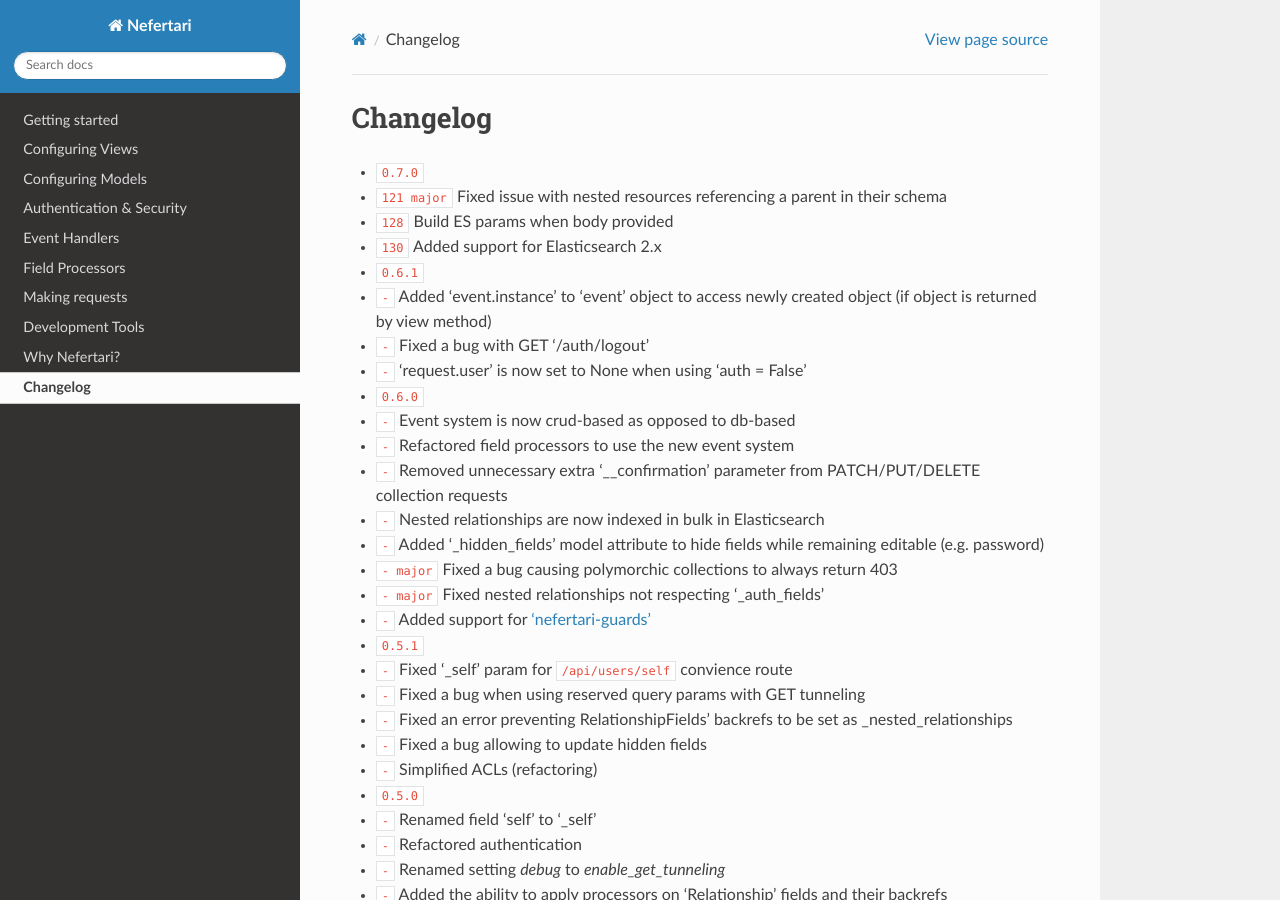
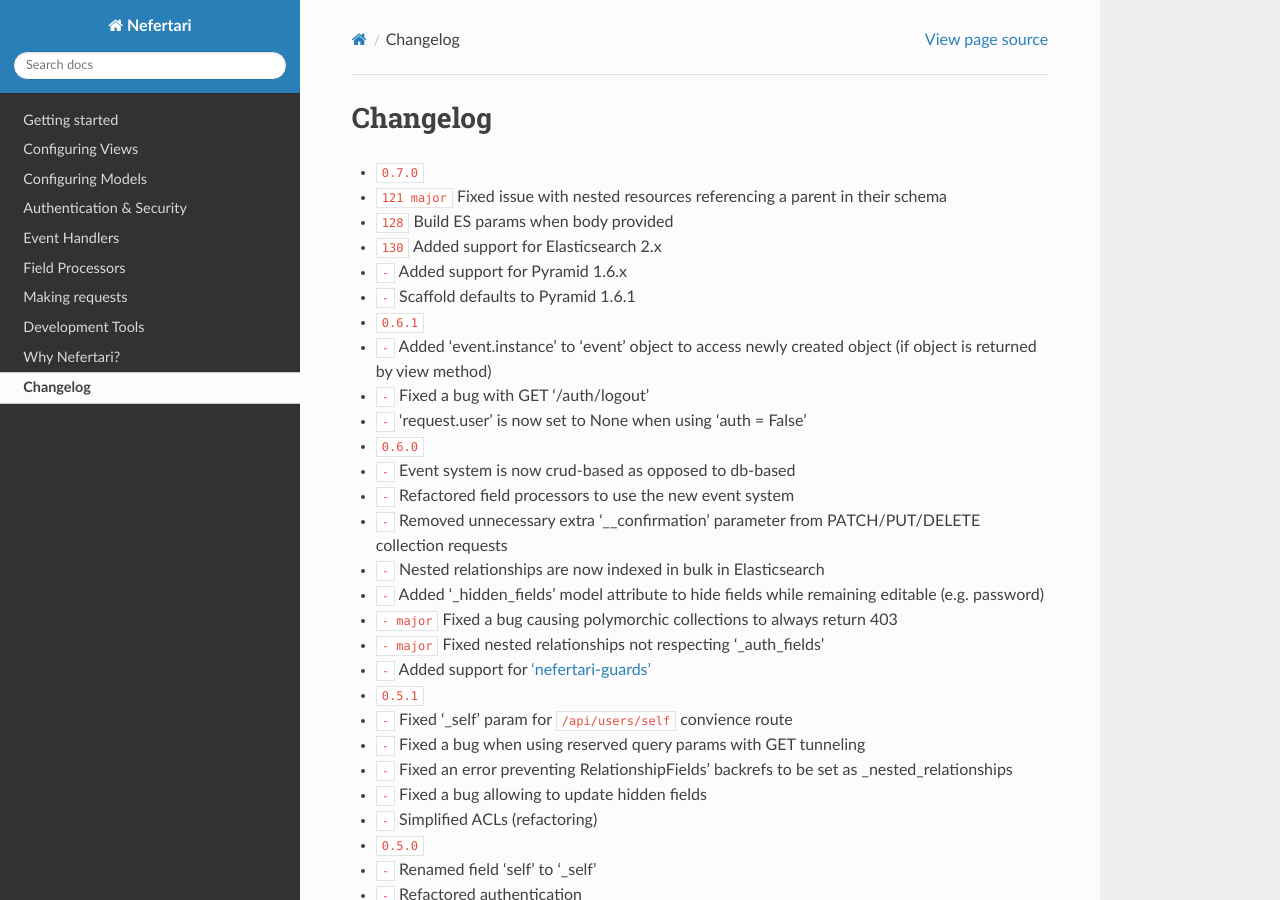
Before and after one commit to ramses-tech/nefertari, a Sphinx documentation site: the page built from docs/source/changelog.rst, in a window 1280 px wide and 900 px high. Built offline with Sphinx 7.4.7 and the Read the Docs theme 2.0.0, drawn with Linux system fonts in a browser that asks for light colours; cross-references to code outside the pages are shown as plain code.

Commit message:
pyramid version++

```diff
--- a/docs/source/changelog.rst
+++ b/docs/source/changelog.rst
@@ -5,6 +5,8 @@
 * :bug:`121 major` Fixed issue with nested resources referencing a parent in their schema
 * :bug:`128` Build ES params when body provided
 * :support:`130` Added support for Elasticsearch 2.x
+* :support:`-` Added support for Pyramid 1.6.x
+* :support:`-` Scaffold defaults to Pyramid 1.6.1
 
 * :release:`0.6.1 <2015-11-18>`
 * :bug:`-` Added 'event.instance' to 'event' object to access newly created object (if object is returned by view method)
--- a/setup.py
+++ b/setup.py
@@ -7,7 +7,7 @@
 VERSION = open(os.path.join(here, 'VERSION')).read()
 
 install_requires = [
-    'pyramid==1.5.7',
+    'pyramid',
     'tempita',
     'requests',
     'simplejson',
```
Also changed, not shown: 1 other file.
